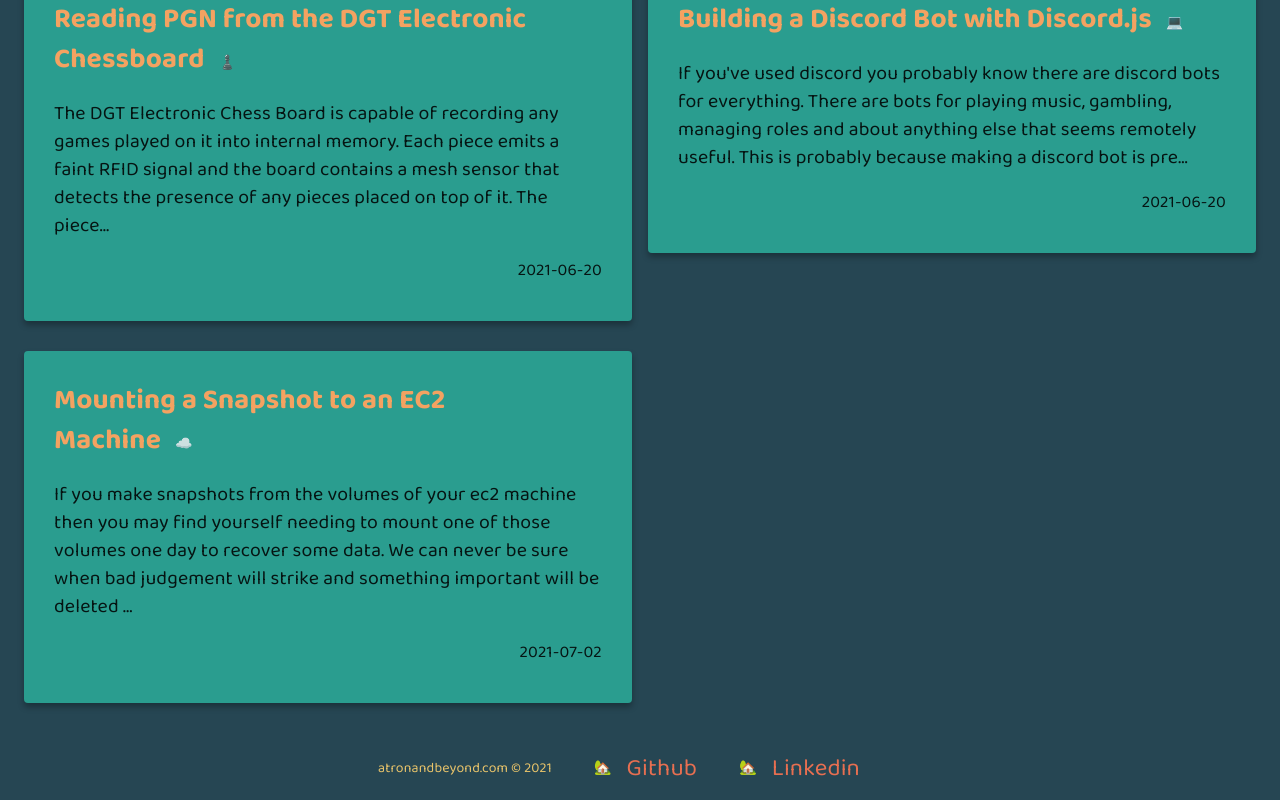
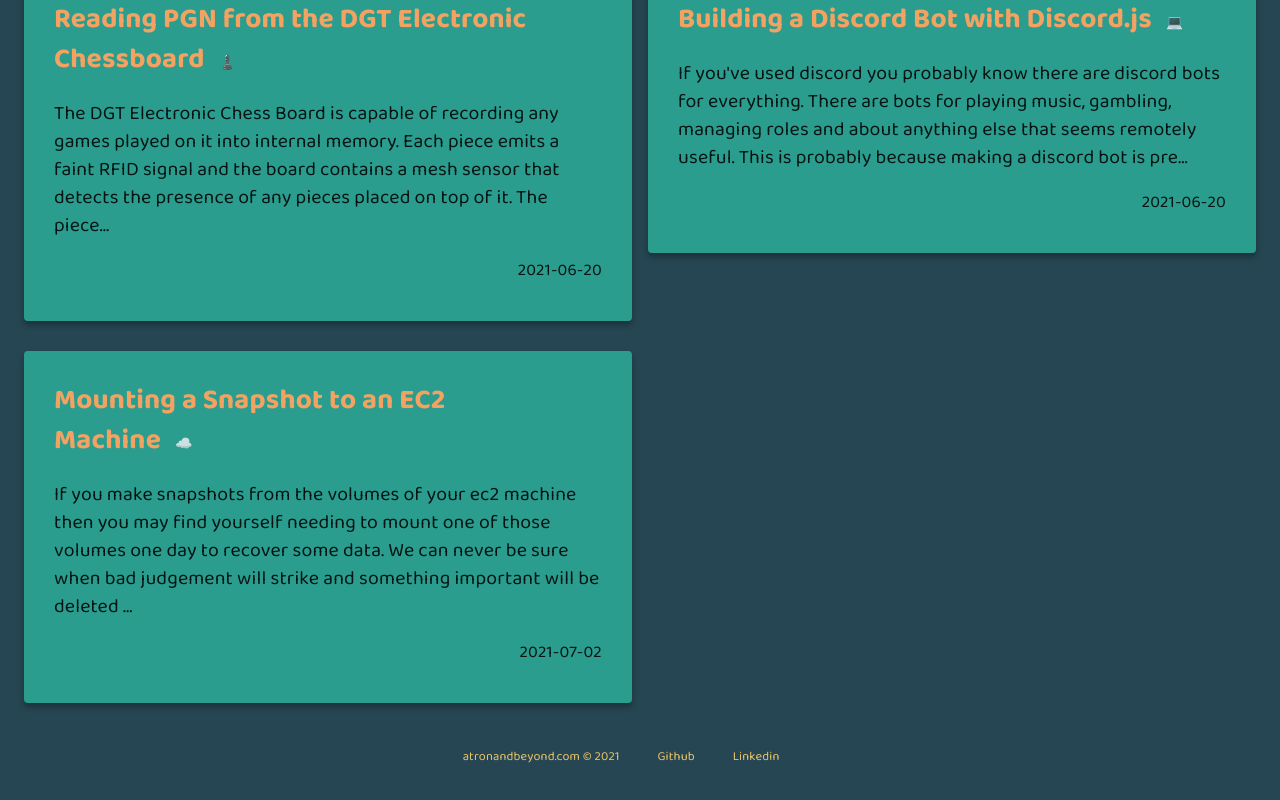
Before and after one commit to awayawm/atronandbeyond.com, a React app: page / in a window 1280 px wide. Shown: the part 222-1022 px from the top of the page. After the commit the page ends 1001 px from the top, so only its background shows below. Built offline with nearby package versions, Linux system fonts and the light colour scheme; a web font is replaced by a local one.

Commit message:
make footer style more consistent

```diff
--- a/src/Components/Footer.js
+++ b/src/Components/Footer.js
@@ -14,10 +14,10 @@ export default class Footer extends Component {
                     {this.props.footer.tagline}
                 </li>
                 <li>
-                    🏡 <a className="navbar-link" href={this.props.footer.github}>Github</a>
+                    <a href={this.props.footer.github} target="_blank" rel="noreferrer">Github</a>
                 </li>
                 <li>
-                    🏡 <a className="navbar-link" href={this.props.footer.linkedin}>Linkedin</a>
+                    <a href={this.props.footer.linkedin} target="_blank" rel="noreferrer">Linkedin</a>
                 </li>
             </ul>
         )
--- a/src/css/Footer.css
+++ b/src/css/Footer.css
@@ -1,13 +1,9 @@
-footer {
-  text-align: center;
-  font-size: .9em;
-}
-
 .footer-links {
   padding-top: 1.5em;
   list-style-type: none;
   text-align: center;
   padding-left: 0;
+  font-size: .9em;
 }
 
 .footer-links li {
@@ -15,3 +11,8 @@ footer {
   padding-right: 3em;
   flex-direction: row;
 }
+
+.footer-links a {
+  color: #e9c46a;
+  text-decoration: none;
+}
```
